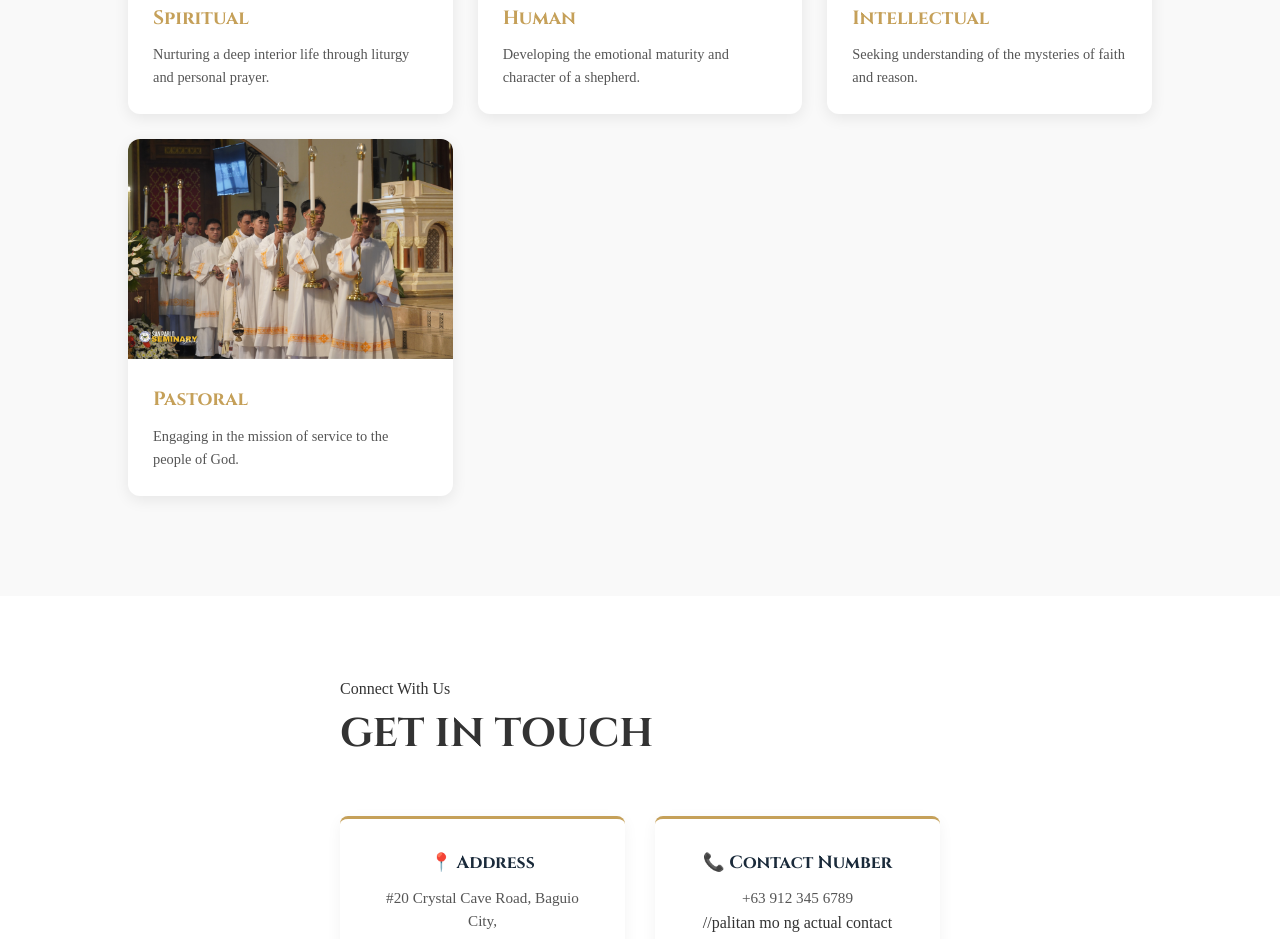
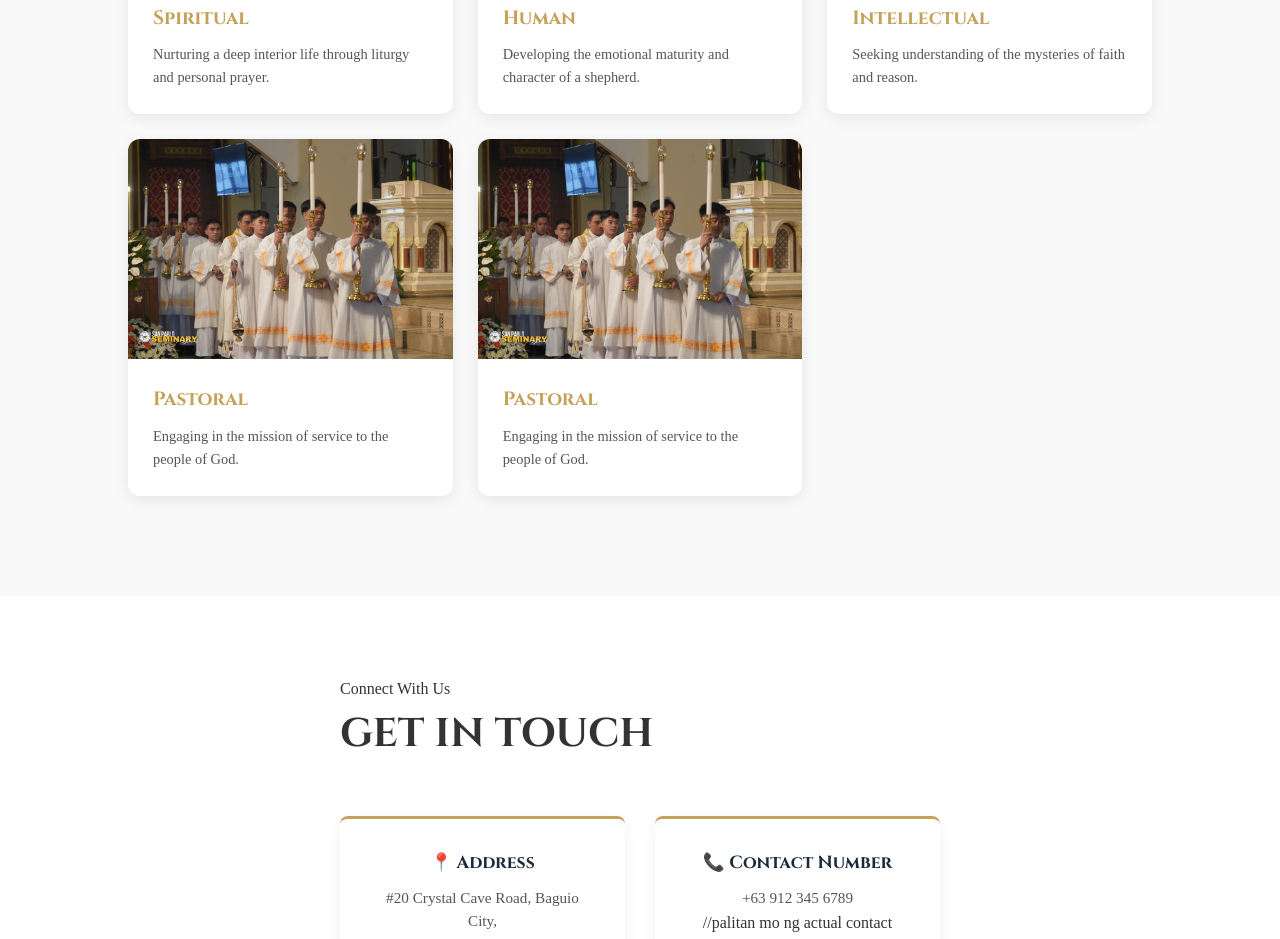
Before and after one commit to villanuevajohnlawrence54-boop/San-Pablo-Seminary-Website, a plain HTML site: page index.html in a window 1280 px wide. Shown: the part 1172-2111 px from the top of the page. Drawn offline with Linux system fonts and the light colour scheme; a web font is replaced by a local one.

Commit message:
modified file

```diff
--- a/index.html
+++ b/index.html
@@ -75,6 +75,16 @@
                 </div>
             </div>
         </a>
+
+        <a href="pastoral.html" class="pillar-card-link">
+            <div class="pillar-card pastoral">
+                <div class="card-image"></div>
+                <div class="card-inner">
+                    <h3>Pastoral</h3>
+                    <p>Engaging in the mission of service to the people of God.</p>
+                </div>
+            </div>
+        </a>
     </div>
 </section>
 
```
